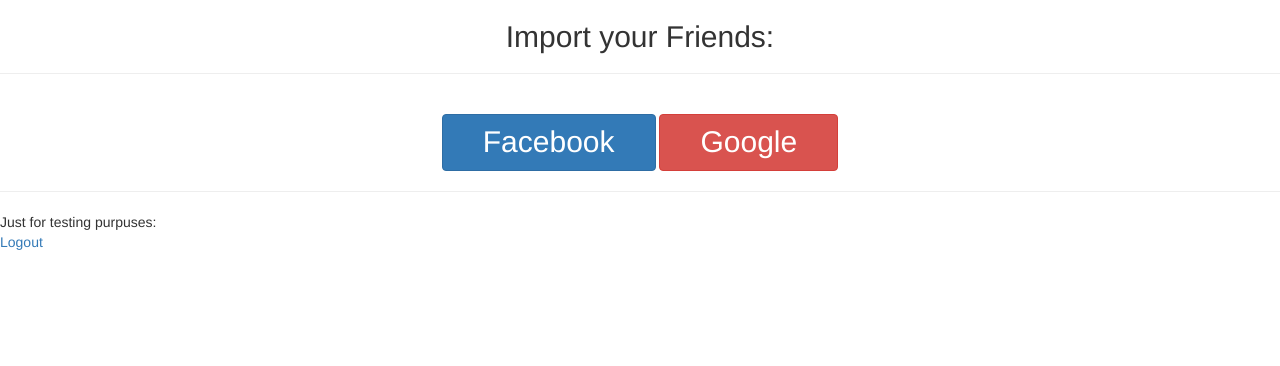
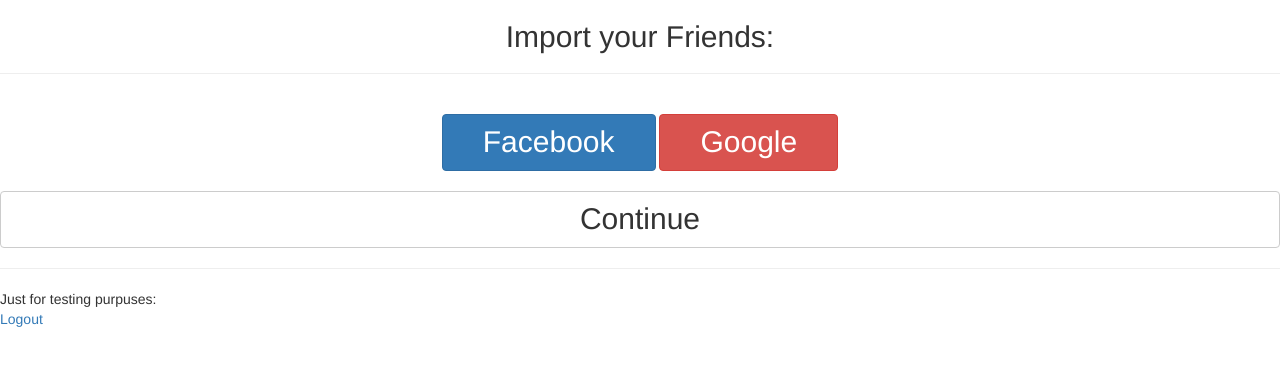
Before and after one commit to lxalln/blue-app-client, a Node project: template views/import.hbs in a window 1280 px wide. Shown: the part 50-416 px from the top of the page. Run offline with Node 20 templates, Linux system fonts and the light colour scheme; the template is opened without the code that fills it, so the values that code supplies are empty; some libraries are stand-ins or nearby versions.

Commit message:
smoothened sign up and import flow

```diff
--- a/views/filter.hbs
+++ b/views/filter.hbs
@@ -1,11 +1,12 @@
 <ul id="my_friends">
 </ul>
+
+<a class="btn btn-default btn-import" href="/feed">Continue</a>
 
 <script>
 
   function fbLogout() {
       FB.logout(function (response) {
-          //Do what ever you want here when logged out like reloading the page
           window.location.reload();
       });
   }
--- a/views/import.hbs
+++ b/views/import.hbs
@@ -6,6 +6,7 @@
   <!-- NOTE If everything blows up here, you can just route to /filter and delete the condition about FB SignIn Stuff -->
   <a class="btn btn-primary btn-import" href="https://www.facebook.com/dialog/oauth?client_id=941121332608123&redirect_uri=http://blueapp.dev:5000/filter&auth_type=rerequest&scope=user_friends">Facebook</a>
   <a class="btn btn-danger btn-import" href="http://www.google.de/">Google</a>
+  <a class="btn btn-default btn-import" href="/feed">Continue</a>
 </section>
 
 <!-- NOTE This is just for testing purpuses -->
--- a/views/index.hbs
+++ b/views/index.hbs
@@ -1 +1 @@
-index.hbs
+<a class="btn btn-default btn-import" href="/import">Sign up</a>
```
